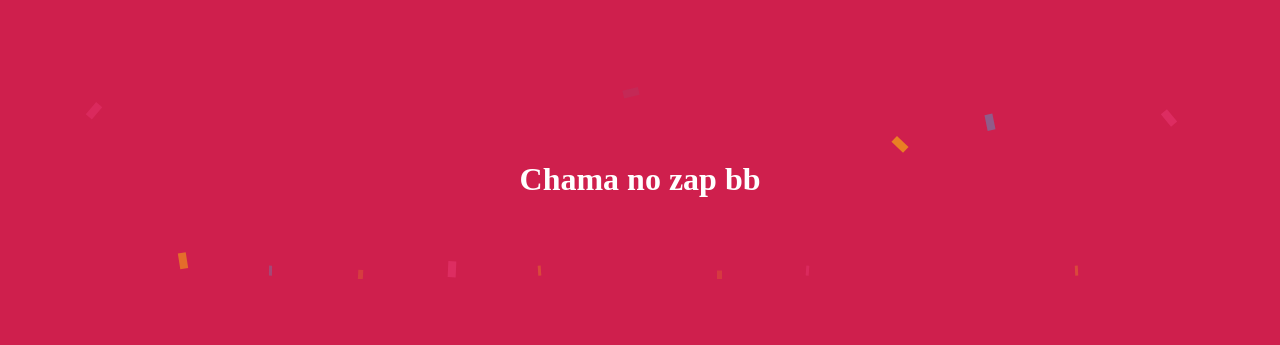
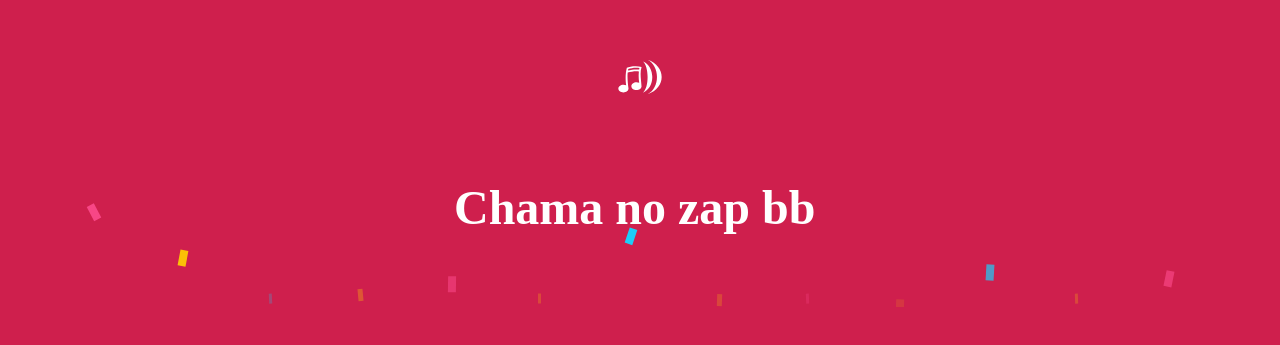
Before and after one commit to wilsonmesquita03/wantstodateme, a React (Create React App) app: page /yes in a window 1280 px wide. Shown: the part 221-566 px from the top of the page. Built offline with nearby package versions, Linux system fonts and the light colour scheme.

Commit message:
feat: audio button dinamico

```diff
--- a/package.json
+++ b/package.json
@@ -8,7 +8,9 @@
     "@testing-library/user-event": "^13.2.1",
     "node-sass": "^7.0.3",
     "react": "^18.2.0",
+    "react-audio-player": "^0.17.0",
     "react-dom": "^18.2.0",
+    "react-icons": "^4.4.0",
     "react-router-dom": "^6.4.1",
     "react-scripts": "5.0.1",
     "react-type-animation": "^2.1.1",
--- /dev/null
+++ b/src/components/MuteButton/index.jsx
@@ -0,0 +1,12 @@
+import { GiSoundOff } from "react-icons/gi"
+import { GiSoundOn } from "react-icons/gi"
+import React from "react"
+
+const MuteButton = (props) => {
+
+    return (
+        <button onClick={props.onClick} style={{background: "none", border: "none"}}>{props.muted ? <GiSoundOff size={50}/> : <GiSoundOn size={50} />}</button>
+    )
+}
+
+export default MuteButton
--- a/src/pages/Yes/index.jsx
+++ b/src/pages/Yes/index.jsx
@@ -1,12 +1,45 @@
 import Confetti from "../../components/Confetti"
 import { YesContainer } from "./styles"
+import music from "../../audio/music.mp3"
+import { TypeAnimation } from "react-type-animation"
+import { useState } from "react"
+import MuteButton from "../../components/MuteButton"
+
 
 const Yes = () => {
+    const [mute, setMute] = useState(false)
+
+    const functionMute = (e) => {
+        e.preventDefault()
+
+        setMute((oldMute) => !oldMute)
+
+        const audio = document.getElementById('player')
+        console.log(audio)
+
+        audio[mute ? "pause" : "play"]()
+
+    }
+
     return (
         <YesContainer>
+            <MuteButton muted={mute} onClick={(e) => functionMute(e)} />
             <Confetti>
-                Chama no zap bb
+                <TypeAnimation
+                    sequence={[
+                        `Chama no zap bb`,
+                        3000
+                    ]}
+                wrapper="div"
+                cursor={true}
+                repeat={false}
+                style={{ fontSize: '1.5em' }}
+                />
             </Confetti>
+            <iframe title="audio" src={music} allow="autoplay" id="audio" style={{display: "none"}}></iframe>
+            <audio id="player" autoPlay loop>
+                <source src={music} type="audio/mp3"/>
+            </audio>
         </YesContainer>
     )
 }
```
Also changed, not shown: 2 other files (tests, documents, lock files or other folders).
